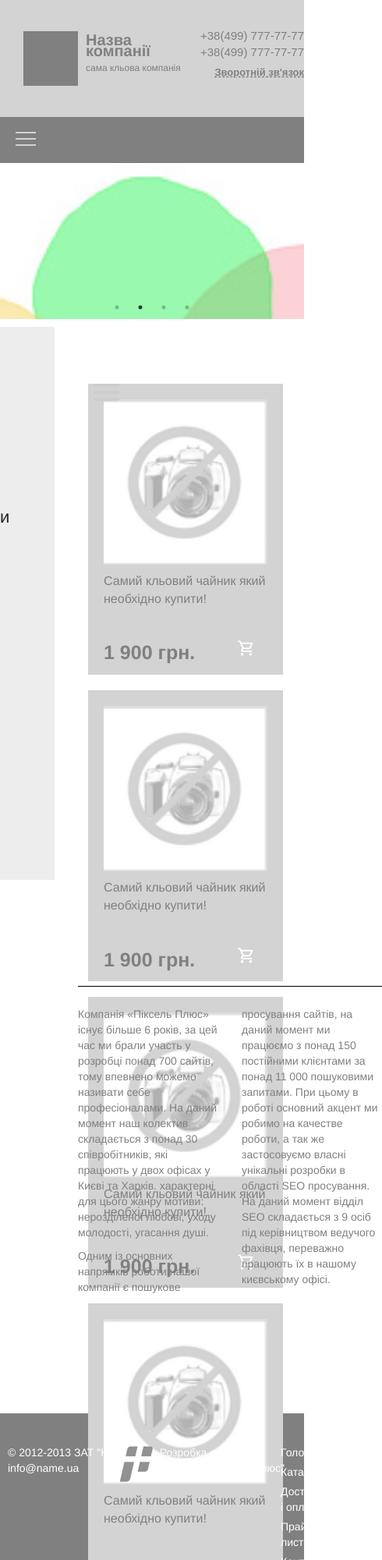
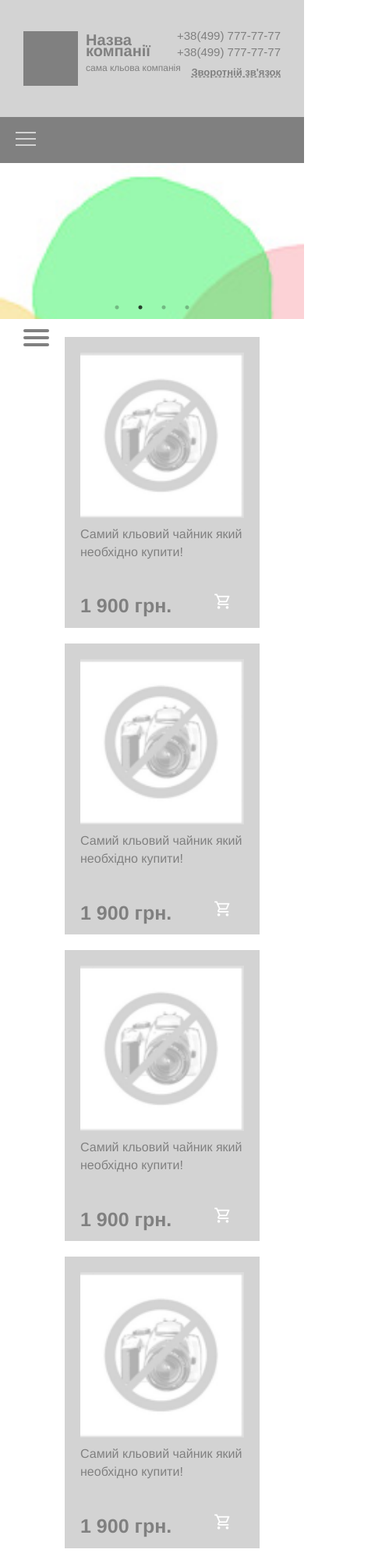
Before and after one commit to panasychkka/Layout3, a plain HTML site: page index.html in a window 390 px wide. Shown: the top 2000 px of the page at 78% size, 490 px wide, since content can reach past the window. Drawn offline with nearby package versions, Linux system fonts and the light colour scheme.

Commit message:
Доробила адаптив

```diff
--- a/style.css
+++ b/style.css
@@ -32,7 +32,11 @@ header {
     .header-container{
         padding: 0px 30px;
     }
-
+}
+@media (max-width:576px) {
+    .header-container__feedback{
+        margin-right: 30px;
+    }
 }
 .header-container__company-name {
     left: 10px;
@@ -66,7 +70,6 @@ header {
     font-family: 'PT Sans Narrow', sans-serif;
     color: gray;
 }
-
 .header-container__feedback-button {
     border: none;
     background-color:lightgrey;
@@ -90,12 +93,10 @@ header {
     margin-bottom: 5px;
     font-size: 12px;
     font-weight: normal;
-
 }
 .modal-title {
     font-size: 22px;
 }
-
 .feedback__input,
 .feedback__textarea {
     border-radius: 0;
@@ -105,7 +106,6 @@ header {
 .feedback__input{
     height: 40px;
 }
-
 .btn__feedback__submit {
     padding: 10px 10px;
     border-radius: 0;
@@ -120,7 +120,6 @@ header {
     align-items: center;
     top: -40px;
 }
-
 #feedbackModal .modal-dialog {
     max-width: none;
     margin-top: 130px;
@@ -130,7 +129,6 @@ header {
     width: 505px;
     top:10px;
 }
-
 #feedbackModal .modal-content {
     margin-left: 39px;
     width: 505px;
@@ -172,7 +170,6 @@ header {
 .error-message {
     display: none;
 }
-/*Menu*/
 .menu__desktop-menu{
     align-items: center;
     justify-content: center;
@@ -222,7 +219,6 @@ header {
         display: none;
     }
 }
-
 /*for burger*/
 #menu__toggle {
     opacity: 0;
@@ -247,7 +243,7 @@ header {
     left: 0;
 }
 
-.menu__btn {
+.menu__btn  {
     display: flex;
     align-items: center;
     position: fixed;
@@ -290,11 +286,9 @@ header {
     display: block;
     position: fixed;
     visibility: hidden;
-    top: 210px;
     left:100px;
     width: 30%;
     height: 20%;
-    margin: 0;
     padding: 10px 0;
     list-style: none;
     background-color: lightgray;
@@ -362,19 +356,17 @@ header {
     background-color: #CFD8DC;
 }
 main {
+    position: relative;
     margin-top: -30px;
     height: 1380px;
 }
 .container-fluid{
     max-width: 1100px;
-    max-height: 800px;
     margin: 0 auto;
     display: flex;
     padding: 0%;
 }
-.content{
-    max-height:790px;
-}
+
 .cat-breadcrumbs{
     display: inline;
 }
@@ -392,7 +384,6 @@ main {
 .categories-menu{
     max-width: 180px;
 }
-
 .categories li{
     font-size: 18px;
     margin-bottom: 9px;
@@ -424,7 +415,7 @@ main {
     display: flex;
     flex-wrap: wrap;
     max-width: 850px;
-    align-items: flex-start;
+    max-height: max-content;
     margin-top: 60px;
     padding: 0;
     margin-left: 20px;
@@ -474,88 +465,74 @@ figcaption{
     margin-bottom: 10px;
     margin-right: 15px;
 }
-/* Стилі для десктопної версії */
+@media (max-width: 576px) {
+    .items-boxes{
+        margin-top: 0px;
+        margin-left: -10px;
+    }
+}
 .categories {
     display: block;
 }
 
-/* Стилі для мобільної версії (екран менше 900px) */
 @media (max-width: 900px) {
     .categories,
     .cat-breadcrumbs,
     .logo-x {
-        display: none; /* Приховуємо головне меню категорій */
+        display: none;
     }
-
-    /* Ваші стилі для кнопки тут */
-    #menuToggle {
-        /* Ваші стилі для кнопки тут */
+}
+@media (min-width: 900px) {
+    nav[role="navigation"] {
+        display: none;
     }
 }
 #menuToggle {
     display: block;
     position: relative;
     top: 50px;
-  left: 50px;
+    left: 0px;
     z-index: 1;
     -webkit-user-select: none;
     user-select: none;
 }
-#menuToggle a
-{
+#menuToggle a {
     text-decoration: none;
     color: #232323;
-
     transition: color 0.3s ease;
 }
-
-#menuToggle input
-{
+#menuToggle input {
     display: block;
     width: 40px;
     height: 32px;
     position: absolute;
     top: -7px;
     left: -5px;
-
     cursor: pointer;
-
     opacity: 0; /* hide this */
     z-index: 2; /* and place it over the hamburger */
-
     -webkit-touch-callout: none;
 }
-
-/*
- * Just a quick hamburger
- */
-#menuToggle span
-{
+#menuToggle span {
     display: block;
     width: 33px;
     height: 4px;
     margin-bottom: 5px;
     position: relative;
-
-  background: #cdcdcd;
+    background: gray;
     border-radius: 3px;
-
     z-index: 1;
-
     transform-origin: 4px 0px;
-
     transition: transform 0.5s cubic-bezier(0.77,0.2,0.05,1.0),
                 background 0.5s cubic-bezier(0.77,0.2,0.05,1.0),
                 opacity 0.55s ease;
 }
 
-#menuToggle span:first-child
-{
+#menuToggle span:first-child{
   transform-origin: 0% 0%;
 }
 
-#menuToggle span:nth-last-child(2)
-{
+#menuToggle span:nth-last-child(2){
   transform-origin: 0% 100%;
 }
 
@@ -563,69 +540,73 @@ figcaption{
  * Transform all the slices of hamburger
  * into a crossmark.
  */
-#menuToggle input:checked ~ span
-{
+#menuToggle input:checked ~ span{
   opacity: 1;
   transform: rotate(45deg) translate(-2px, -1px);
   background: #232323;
 }
-
 /*
  * But let's hide the middle one.
  */
-#menuToggle input:checked ~ span:nth-last-child(3)
-{
+#menuToggle input:checked ~ span:nth-last-child(3){
   opacity: 0;
   transform: rotate(0deg) scale(0.2, 0.2);
 }
-
 /*
  * Ohyeah and the last one should go the other direction
  */
-#menuToggle input:checked ~ span:nth-last-child(2)
-{
+#menuToggle input:checked ~ span:nth-last-child(2){
   transform: rotate(-45deg) translate(0, -1px);
 }
-
 /*
  * Make this absolute positioned
  * at the top left of the screen
  */
-#menu
-{
+#menu{
   position: absolute;
   width: 300px;
   margin: -100px 0 0 -50px;
   padding: 50px;
   padding-top: 125px;
-
   background: #ededed;
   list-style-type: none;
   -webkit-font-smoothing: antialiased;
   /* to stop flickering of text in safari */
-
   transform-origin: 0% 0%;
   transform: translate(-100%, 0);
-
   transition: transform 0.5s cubic-bezier(0.77,0.2,0.05,1.0);
 }
 
-#menu li
-{
+#menu li{
   padding: 10px 0;
   font-size: 22px;
 }
-
 /*
  * And let's slide it in from the left
  */
-#menuToggle input:checked ~ ul
-{
+#menuToggle input:checked ~ ul{
   transform: none;
 }
-
-
-
+@media (max-width: 991px){
+    .main-info,
+    .main-info-blocks {
+        display: none;
+    }
+}
+@media (max-width: 576px) {
+    #menuToggle{
+        left: -40px;
+        top: -20px;
+    }
+    #menu {
+        top: 85px;
+        margin-left: -55px;
+        padding: 60px;
+    }
+    .container-footer{
+       margin-bottom: -100;
+    }
+}
  .main-info{
     max-width: 780px;
     max-height: 350px;
@@ -646,9 +627,19 @@ figcaption{
     color: gray;
 }
 
+@media(max-width: 618px) {
+    main{
+        margin-bottom: 650px;
+    }
+}
+@media (max-width: 576px) {
+.main-info {
+    display: none;
+}
+}
 footer{
     max-width: 100%;
-    height: 240px;
+    max-height: 240px;
     bottom: 0;
 }
 .container-footer{
@@ -709,6 +700,31 @@ footer{
 }
 .footer-menu a:hover {
     text-decoration: underline;
+}
+@media(max-width: 710px) {
+    .footer-menu{
+        display: none;
+    }
+    .container-footer{
+        padding: 30px;
+    }
+}
+@media(max-width: 576px) {
+    .footer-logo{
+        left: 0;
+        top: 100px;
+    }
+    .prod{
+        left: 50px;
+        top: 100px;
+    }
+}
+@media (max-width: 618px) {
+    footer {
+        bottom: 0;
+        left: 0;
+        right: 0;
+    }
 }
 @media (max-width: 576px) {
     header{
```
Also changed, not shown: index.html (+4 -5 lines). Lines whose indentation alone changed are shown as unchanged.
